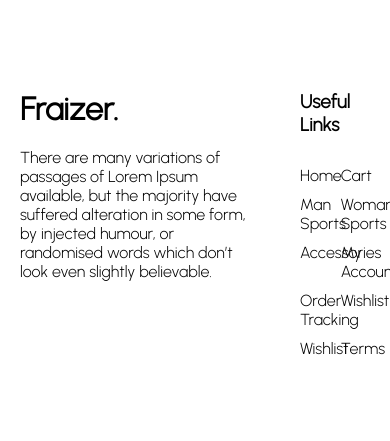
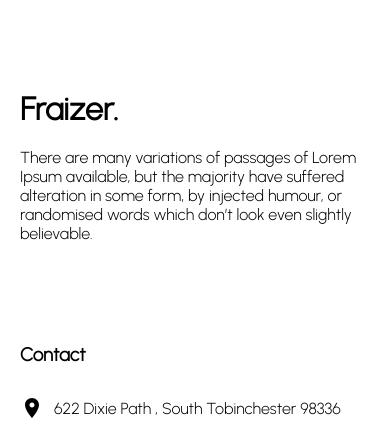
Before and after one commit to virpartap-singh/ecommerce_react, a React (Create React App) app: page /cart in a window 390 px wide. Shown: the part 599-1040 px from the top of the page. Before the commit the page ends 997 px from the top, so only its background shows below. Built offline with nearby package versions, Linux system fonts and the light colour scheme.

Commit message:
responsive

```diff
--- a/src/container/categories/Categories.tsx
+++ b/src/container/categories/Categories.tsx
@@ -2,11 +2,16 @@ import React from "react";
 import styled from "styled-components";
 import { categories } from "../../assets/Data/data";
 import CategoryItem from "./CategoryItem";
+import { device } from "../../utils/Device"
 
 const Container = styled.div`
   display: flex;
   padding: 20px;
   justify-content: space-between;
+  @media ${device.mobileL} {
+    padding: 0px;
+     flex-direction:column;
+   }
 `;
 
 
--- a/src/container/categories/CategoryItem.tsx
+++ b/src/container/categories/CategoryItem.tsx
@@ -1,5 +1,6 @@
 import React from 'react'
 import styled from 'styled-components';
+import { device } from "../../utils/Device"
 
 const Container = styled.div`
   flex: 1;
@@ -12,6 +13,9 @@ const Image = styled.img`
   width: 100%;
   height: 100%;
   object-fit: cover;
+  @media ${device.mobileL} {
+    height: 30vh;
+   }
 `;
 
 const Info = styled.div`
--- a/src/container/footer/footer.tsx
+++ b/src/container/footer/footer.tsx
@@ -7,6 +7,7 @@ import Pinterest from '@mui/icons-material/Pinterest';
 import Room from '@mui/icons-material/Room';
 import MailOutline from '@mui/icons-material/MailOutline';
 import Phone from '@mui/icons-material/Phone';
+import {device} from "../../utils/Device"
 
 // interface Iprops {
 //     title: String
@@ -14,6 +15,9 @@ import Phone from '@mui/icons-material/Phone';
 
 const Container = styled.div`
   display: flex;
+  @media ${device.mobileL} {
+     flex-direction:column;
+   }
 `;
 
 const Left = styled.div`
@@ -47,6 +51,9 @@ const SocialIcon = styled.div`
 const Center = styled.div`
   flex: 1;
   padding: 20px;
+  @media ${device.mobileL} {
+    display:none;
+  }
 `;
 
 const Title = styled.h3`
@@ -69,6 +76,9 @@ const ListItem = styled.li`
 const Right = styled.div`
   flex: 1;
   padding: 20px;
+  @media ${device.mobileL} {
+    backgroundColor: #fff8f8;
+  }
 `;
 
 const ContactItem = styled.div`
```
